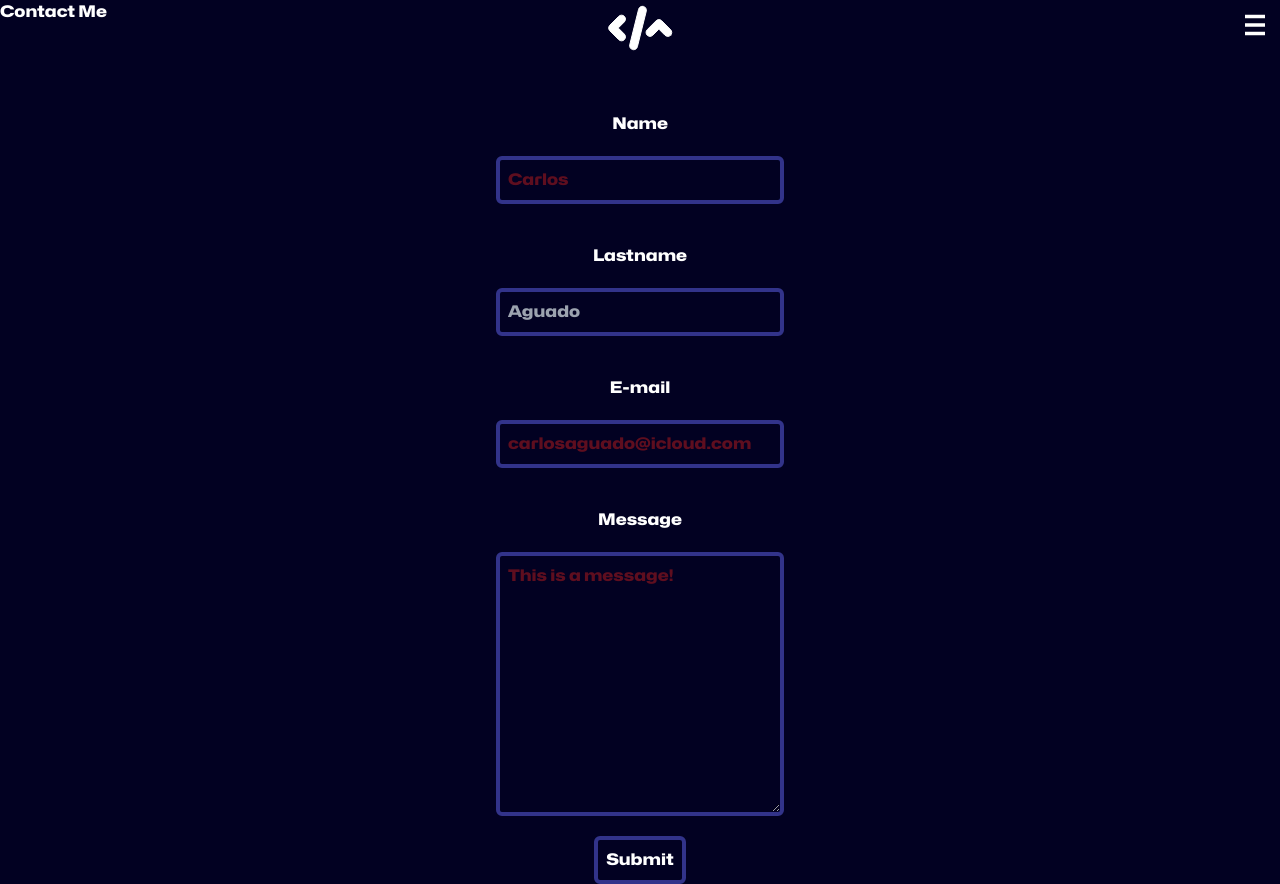
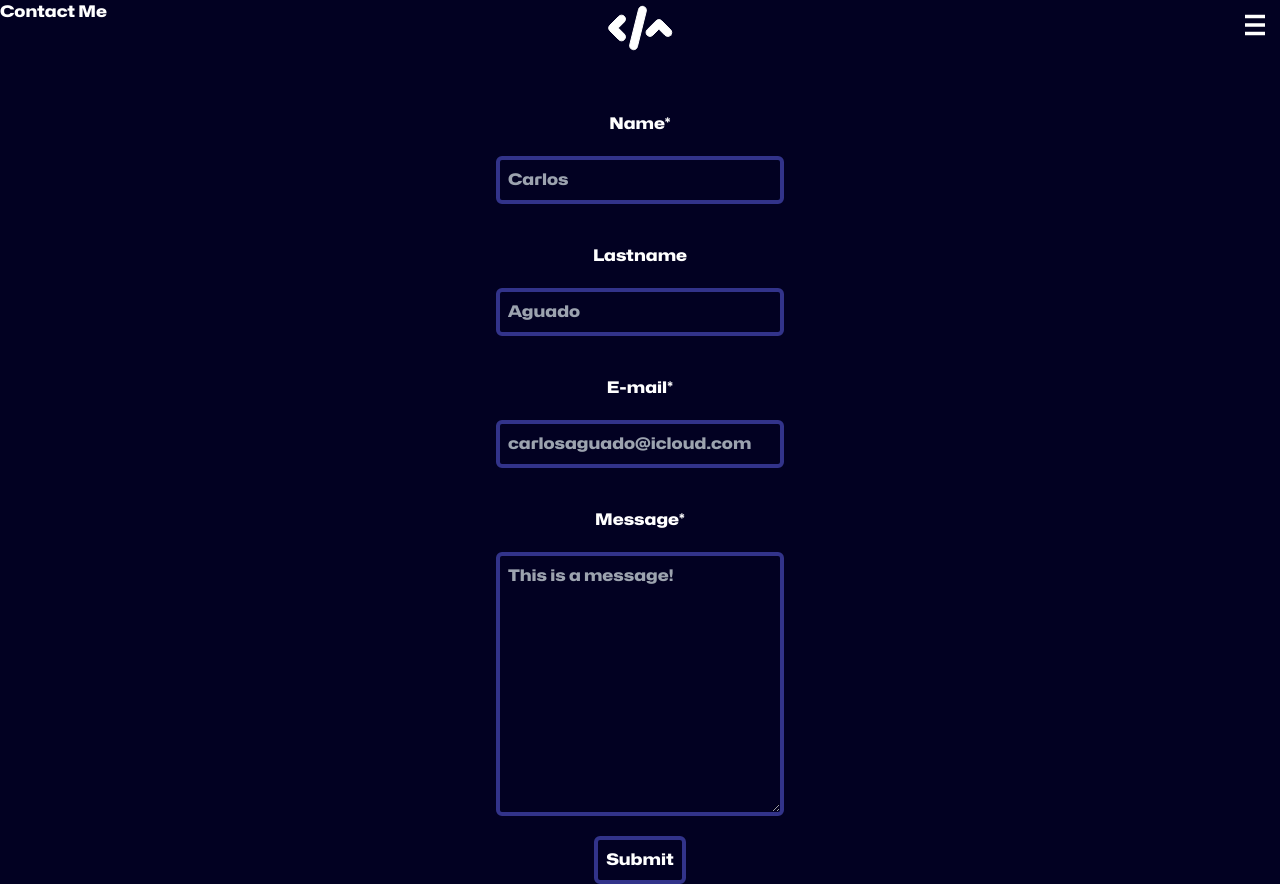
Before and after one commit to carlosaguado04/portfolio-alt, a SvelteKit app: page /contact in a window 1280 px wide. Built offline with nearby package versions, Linux system fonts and the light colour scheme.

Commit message:
some changes to the readme and the contact page

```diff
--- a/src/routes/contact/+page.svelte
+++ b/src/routes/contact/+page.svelte
@@ -4,16 +4,16 @@
 
 <div>
 	<form class="form mt-12 flex flex-col w-screen items-center" action="/">
-		<label class="text-white mt-10" for="name">Name</label>
+		<label class="text-white mt-10" for="name">Name*</label>
 		<input
-			class="w-72 bg-transparent mt-5 border-4 border-indigo-500/50 rounded-md p-2 text-white placeholder:required:text-red-700/50"
+			class="w-72 bg-transparent mt-5 border-4 border-indigo-500/50 rounded-md p-2 text-white"
 			type="text"
 			name="name"
 			id="name"
 			placeholder="Carlos"
 			required
 		/>
-		<label class="text-white mt-10" for="name">Lastname</label>
+		<label class="text-white mt-10" for="lastname">Lastname</label>
 		<input
 			class="w-72 mt-5 bg-transparent border-4 border-indigo-500/50 p-2 rounded-md text-white"
 			type="text"
@@ -21,18 +21,18 @@
 			id="lastname"
 			placeholder="Aguado"
 		/>
-		<label class="text-white mt-10" for="name">E-mail</label>
+		<label class="text-white mt-10" for="email">E-mail*</label>
 		<input
-			class="w-72 bg-transparent mt-5 border-4 border-indigo-500/50 p-2 rounded-md text-white placeholder:required:text-red-700/50"
+			class="w-72 bg-transparent mt-5 border-4 border-indigo-500/50 p-2 rounded-md text-white"
 			type="email"
 			name="email"
 			id="email"
 			placeholder="carlosaguado@icloud.com"
 			required
 		/>
-		<label class="text-white mt-10" for="name">Message</label>
+		<label class="text-white mt-10" for="message">Message*</label>
 		<textarea
-			class="w-72 bg-transparent mt-5 border-4 border-indigo-500/50 p-2 rounded-md text-white placeholder:required:text-red-700/50"
+			class="w-72 bg-transparent mt-5 border-4 border-indigo-500/50 p-2 rounded-md text-white"
 			name="message"
 			id="message"
 			cols="30"
```
Also changed, not shown: 1 other file (tests, documents, lock files or other folders).
